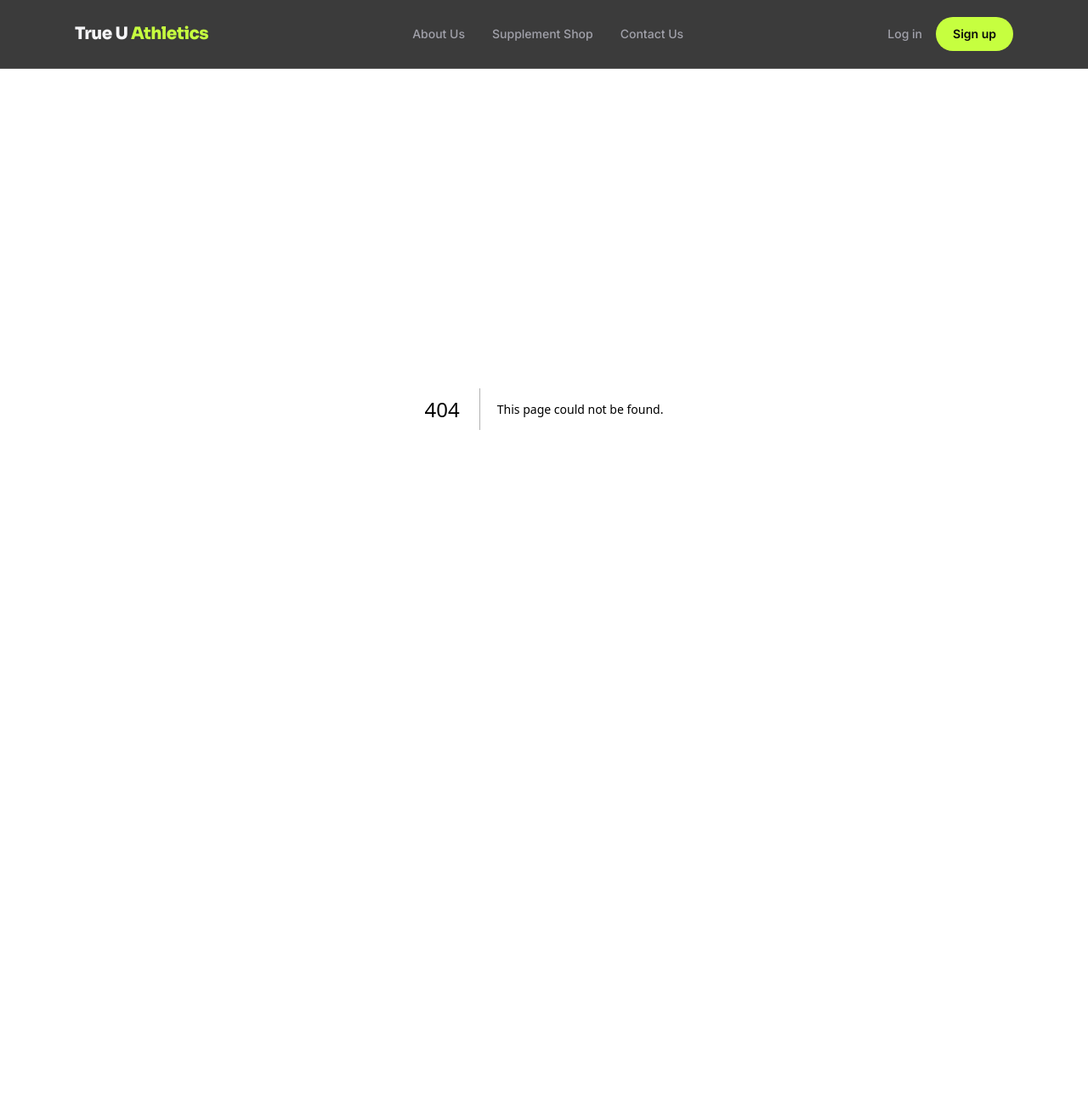
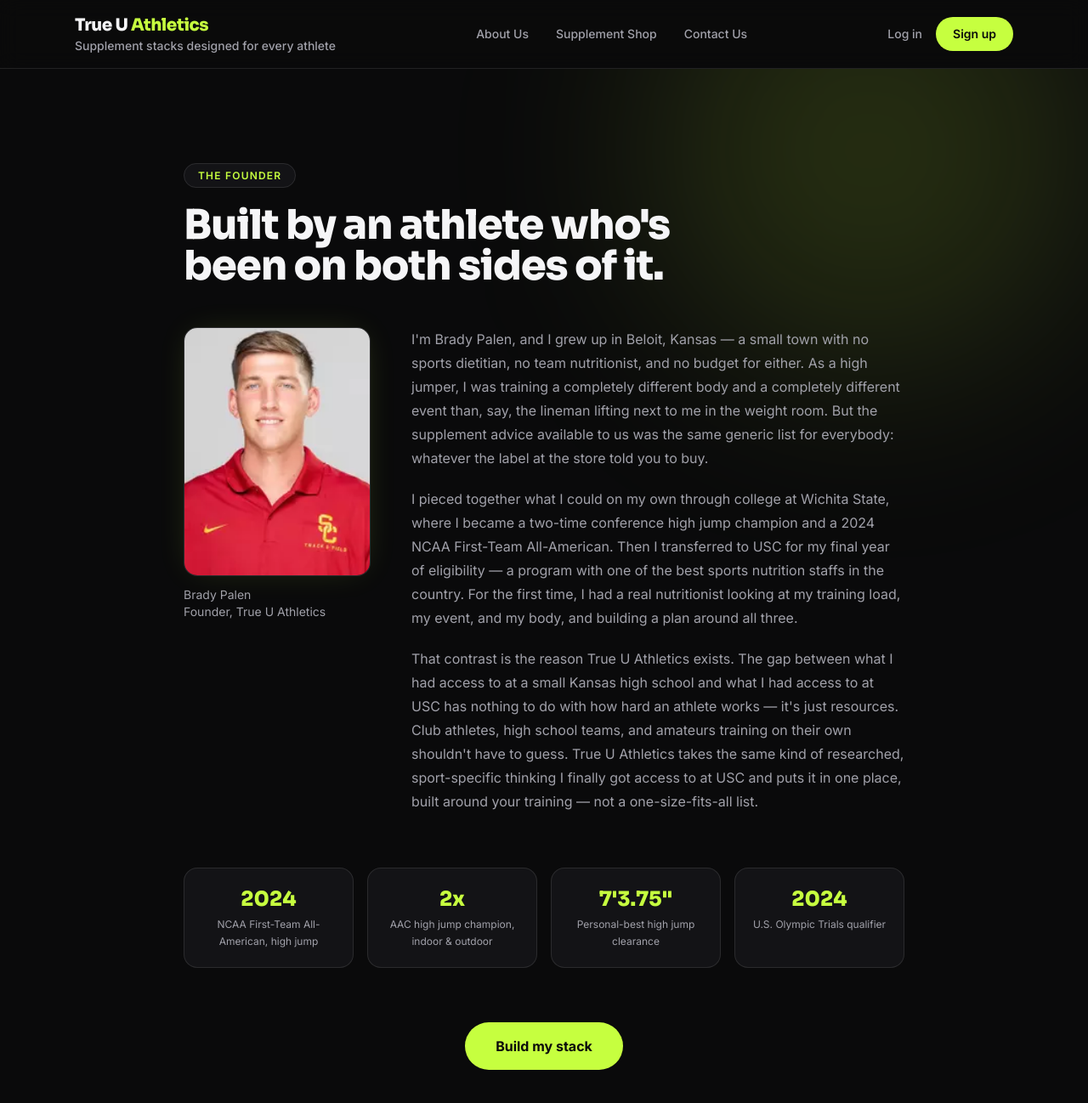
Before and after one commit to bradyp-maker/True-U-Athletics, a Next.js app: page /about in a window 1280 px wide. Before the commit this address had no page. Shown: the top 1298 px of the page at 85% size. Before the commit the page ends 881 px from the top, so only its background shows below. Built offline with nearby package versions, Linux system fonts and the light colour scheme.

Commit message:
About us page

```diff
--- /dev/null
+++ b/app/about/page.tsx
@@ -0,0 +1,106 @@
+import Image from "next/image";
+import Link from "next/link";
+
+const STATS = [
+  { value: "2024", label: "NCAA First-Team All-American, high jump" },
+  { value: "2x", label: "AAC high jump champion, indoor & outdoor" },
+  { value: "7'3.75\"", label: "Personal-best high jump clearance" },
+  { value: "2024", label: "U.S. Olympic Trials qualifier" },
+];
+
+export default function About() {
+  return (
+    <div className="relative flex flex-1 flex-col items-center overflow-hidden bg-background">
+      <div
+        aria-hidden
+        className="pointer-events-none absolute -top-40 right-0 h-[32rem] w-[32rem] rounded-full bg-accent/15 blur-[120px]"
+      />
+
+      <section className="relative z-10 w-full max-w-4xl px-6 py-20 sm:py-28">
+        <span className="rounded-full border border-white/10 bg-surface px-4 py-1.5 text-xs font-semibold uppercase tracking-widest text-accent">
+          The Founder
+        </span>
+        <h1 className="mt-6 font-display text-4xl font-extrabold tracking-tight text-foreground sm:text-5xl">
+          Built by an athlete who&apos;s
+          <br className="hidden sm:block" /> been on both sides of it.
+        </h1>
+
+        <div className="mt-12 grid gap-10 sm:grid-cols-[220px_1fr] sm:gap-12">
+          <div className="mx-auto w-48 shrink-0 sm:mx-0 sm:w-full">
+            <div className="relative aspect-[3/4] overflow-hidden rounded-2xl border border-white/10 bg-surface shadow-[0_0_40px_-12px_rgba(198,255,63,0.2)]">
+              <Image
+                src="/brady.webp"
+                alt="Brady Palen, founder of True U Athletics, in USC Track & Field gear"
+                fill
+                sizes="(min-width: 640px) 220px, 192px"
+                className="object-cover"
+                priority
+              />
+            </div>
+            <p className="mt-3 text-center text-sm text-muted sm:text-left">
+              Brady Palen
+              <br />
+              Founder, True U Athletics
+            </p>
+          </div>
+
+          <div className="flex flex-col gap-5 text-base leading-7 text-muted">
+            <p>
+              I&apos;m Brady Palen, and I grew up in Beloit, Kansas — a small
+              town with no sports dietitian, no team nutritionist, and no
+              budget for either. As a high jumper, I was training a completely
+              different body and a completely different event than, say, the
+              lineman lifting next to me in the weight room. But the
+              supplement advice available to us was the same generic list for
+              everybody: whatever the label at the store told you to buy.
+            </p>
+            <p>
+              I pieced together what I could on my own through college at
+              Wichita State, where I became a two-time conference high jump
+              champion and a 2024 NCAA First-Team All-American. Then I
+              transferred to USC for my final year of eligibility — a program
+              with one of the best sports nutrition staffs in the country. For
+              the first time, I had a real nutritionist looking at my training
+              load, my event, and my body, and building a plan around all
+              three.
+            </p>
+            <p>
+              That contrast is the reason True U Athletics exists. The gap
+              between what I had access to at a small Kansas high school and
+              what I had access to at USC has nothing to do with how hard an
+              athlete works — it&apos;s just resources. Club athletes, high
+              school teams, and amateurs training on their own shouldn&apos;t
+              have to guess. True U Athletics takes the same kind of
+              researched, sport-specific thinking I finally got access to at
+              USC and puts it in one place, built around your training — not
+              a one-size-fits-all list.
+            </p>
+          </div>
+        </div>
+
+        <div className="mt-16 grid grid-cols-2 gap-4 sm:grid-cols-4">
+          {STATS.map((s) => (
+            <div
+              key={s.label}
+              className="rounded-2xl border border-white/10 bg-surface p-5 text-center transition-colors hover:border-white/20"
+            >
+              <p className="font-display text-2xl font-extrabold text-accent">
+                {s.value}
+              </p>
+              <p className="mt-1 text-xs leading-5 text-muted">{s.label}</p>
+            </div>
+          ))}
+        </div>
+
+        <div className="mt-16 flex justify-center">
+          <Link
+            href="/survey"
+            className="flex h-14 items-center justify-center rounded-full bg-accent px-9 text-base font-bold text-accent-foreground transition-all duration-200 hover:scale-[1.04] hover:shadow-[0_0_32px_-4px_rgba(198,255,63,0.6)] active:scale-[0.97]"
+          >
+            Build my stack
+          </Link>
+        </div>
+      </section>
+    </div>
+  );
+}
--- a/app/survey/page.tsx
+++ b/app/survey/page.tsx
@@ -800,9 +800,25 @@
         <button
           type="button"
           onClick={() => setSelected(ing)}
-          className={`rounded-full border px-4 py-1.5 text-sm font-medium transition-all duration-150 ${styles}`}
+          className={`flex items-center gap-1.5 rounded-full border px-4 py-1.5 text-sm font-medium transition-all duration-150 ${styles}`}
         >
           {optionLabel(ing)}
+          {(variant === "essential" || variant === "other") && (
+            <svg
+              viewBox="0 0 24 24"
+              fill="none"
+              stroke="currentColor"
+              strokeWidth={2}
+              strokeLinecap="round"
+              strokeLinejoin="round"
+              className="h-3.5 w-3.5 opacity-60"
+              aria-hidden="true"
+            >
+              <circle cx="12" cy="12" r="9" />
+              <line x1="12" y1="11" x2="12" y2="16" />
+              <circle cx="12" cy="8" r="0.5" fill="currentColor" stroke="none" />
+            </svg>
+          )}
         </button>
       </li>
     );
@@ -849,7 +865,7 @@
         {otherOptions.length > 0 && (
           <section className="mb-8">
             <h2 className="mb-3 text-sm font-semibold uppercase tracking-wide text-muted-2">
-              Other options
+              Other supplements for your stack
             </h2>
             <ul className="flex flex-wrap gap-2">
               {otherOptions.map((ing) => pillButton(ing, "other"))}
--- a/components/SiteHeader.tsx
+++ b/components/SiteHeader.tsx
@@ -3,13 +3,18 @@
 export default function SiteHeader() {
   return (
     <header className="sticky top-0 z-20 border-b border-white/10 bg-background/80 backdrop-blur-md">
-      <div className="mx-auto flex h-16 w-full max-w-6xl items-center justify-between px-6 sm:h-20">
+      <div className="mx-auto flex w-full max-w-6xl items-center justify-between px-6 py-3 sm:py-4">
+        <div className="flex flex-col justify-center">
           <Link
             href="/"
             className="font-display text-lg font-extrabold tracking-tight text-foreground sm:text-xl"
           >
             True U <span className="text-accent">Athletics</span>
           </Link>
+          <span className="text-sm font-medium text-muted">
+            Supplement stacks designed for every athlete
+          </span>
+        </div>
 
         <nav className="hidden items-center gap-8 text-sm font-medium text-muted sm:flex">
           <Link href="/about" className="transition-colors hover:text-foreground">
```
Also changed, not shown: brady.webp (added), public/brady.webp (added). Lines whose indentation alone changed are shown as unchanged.
